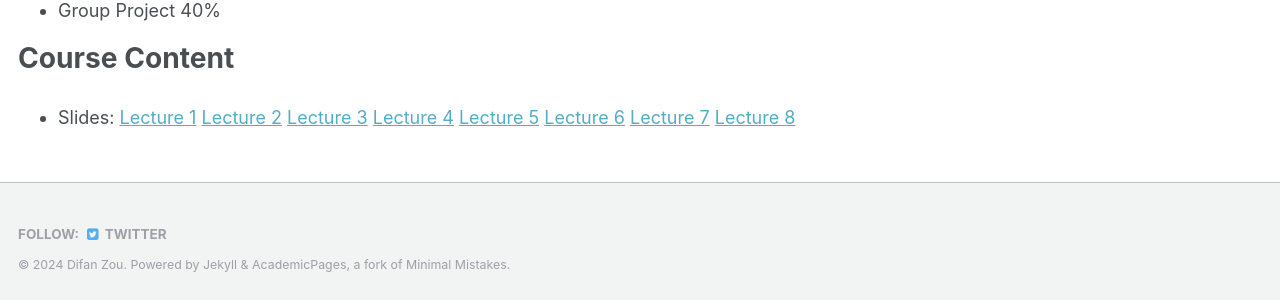
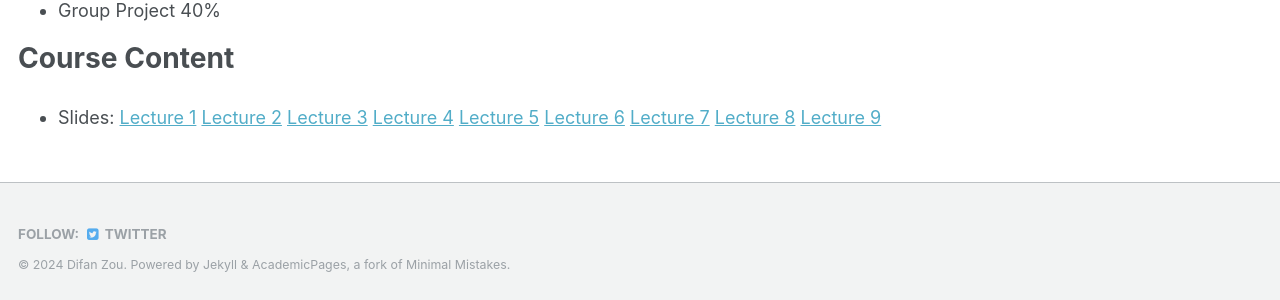
Before and after one commit to difanzou/difanzou.github.io, a Jekyll site: the page built from _teaching/2024-spring-teaching.md, in a window 1280 px wide. Shown: the part 1044-1344 px from the top of the page. Built offline with Jekyll 4.4.1, drawn with Linux system fonts in a browser that asks for light colours.

Commit message:
add teaching materials

```diff
--- a/_teaching/2024-spring-teaching.md
+++ b/_teaching/2024-spring-teaching.md
@@ -32,4 +32,4 @@
 
 # Course Content
 
-* Slides: [Lecture 1](https://drive.google.com/file/d/1hP5tAuVmUKGRKSyd2c2UkYftfWs91Kgx/view?usp=sharing) [Lecture 2](https://drive.google.com/file/d/1PtYSWEH751qYY8XHmiJDM6YHtNLxmRwC/view?usp=sharing) [Lecture 3](https://drive.google.com/file/d/1h_Fy6M91yu6yWB_-Bf9lDDnGs5W_rTgh/view?usp=sharing) [Lecture 4](https://drive.google.com/file/d/14pkzBu9KP2__IhWYIk38iMV_6bkwP_kK/view?usp=sharing) [Lecture 5](https://drive.google.com/file/d/1gHSIKgCiB6rFnYrWCJQldF6RKxgCHpD_/view?usp=sharing) [Lecture 6](https://drive.google.com/file/d/1dxV-2V0fnb5-vMzR-H5HS8dRhcG14KcO/view?usp=sharing) [Lecture 7](https://drive.google.com/file/d/1nyXxRuylZmVFelogt0dglEohb22n6nH8/view?usp=sharing) [Lecture 8](https://drive.google.com/file/d/1lxE9lnz0DpCZUzTmfudN5cClqaNq-V0I/view?usp=sharing)
+* Slides: [Lecture 1](https://drive.google.com/file/d/1hP5tAuVmUKGRKSyd2c2UkYftfWs91Kgx/view?usp=sharing) [Lecture 2](https://drive.google.com/file/d/1PtYSWEH751qYY8XHmiJDM6YHtNLxmRwC/view?usp=sharing) [Lecture 3](https://drive.google.com/file/d/1h_Fy6M91yu6yWB_-Bf9lDDnGs5W_rTgh/view?usp=sharing) [Lecture 4](https://drive.google.com/file/d/14pkzBu9KP2__IhWYIk38iMV_6bkwP_kK/view?usp=sharing) [Lecture 5](https://drive.google.com/file/d/1gHSIKgCiB6rFnYrWCJQldF6RKxgCHpD_/view?usp=sharing) [Lecture 6](https://drive.google.com/file/d/1dxV-2V0fnb5-vMzR-H5HS8dRhcG14KcO/view?usp=sharing) [Lecture 7](https://drive.google.com/file/d/1nyXxRuylZmVFelogt0dglEohb22n6nH8/view?usp=sharing) [Lecture 8](https://drive.google.com/file/d/1lxE9lnz0DpCZUzTmfudN5cClqaNq-V0I/view?usp=sharing) [Lecture 9](https://drive.google.com/file/d/1rb9DH8jzd-rePFsz4jPcqzzf43fujIgH/view?usp=sharing)
```
